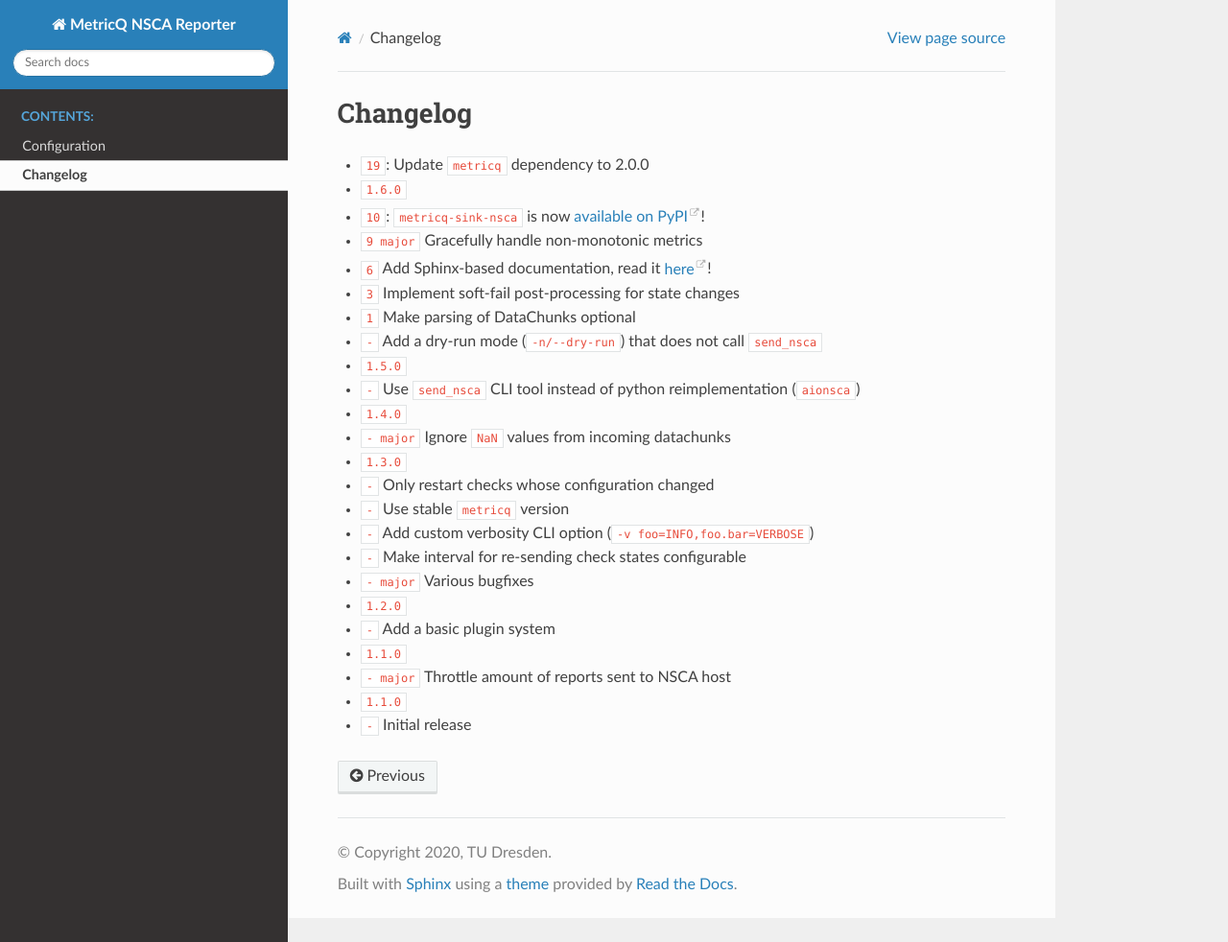
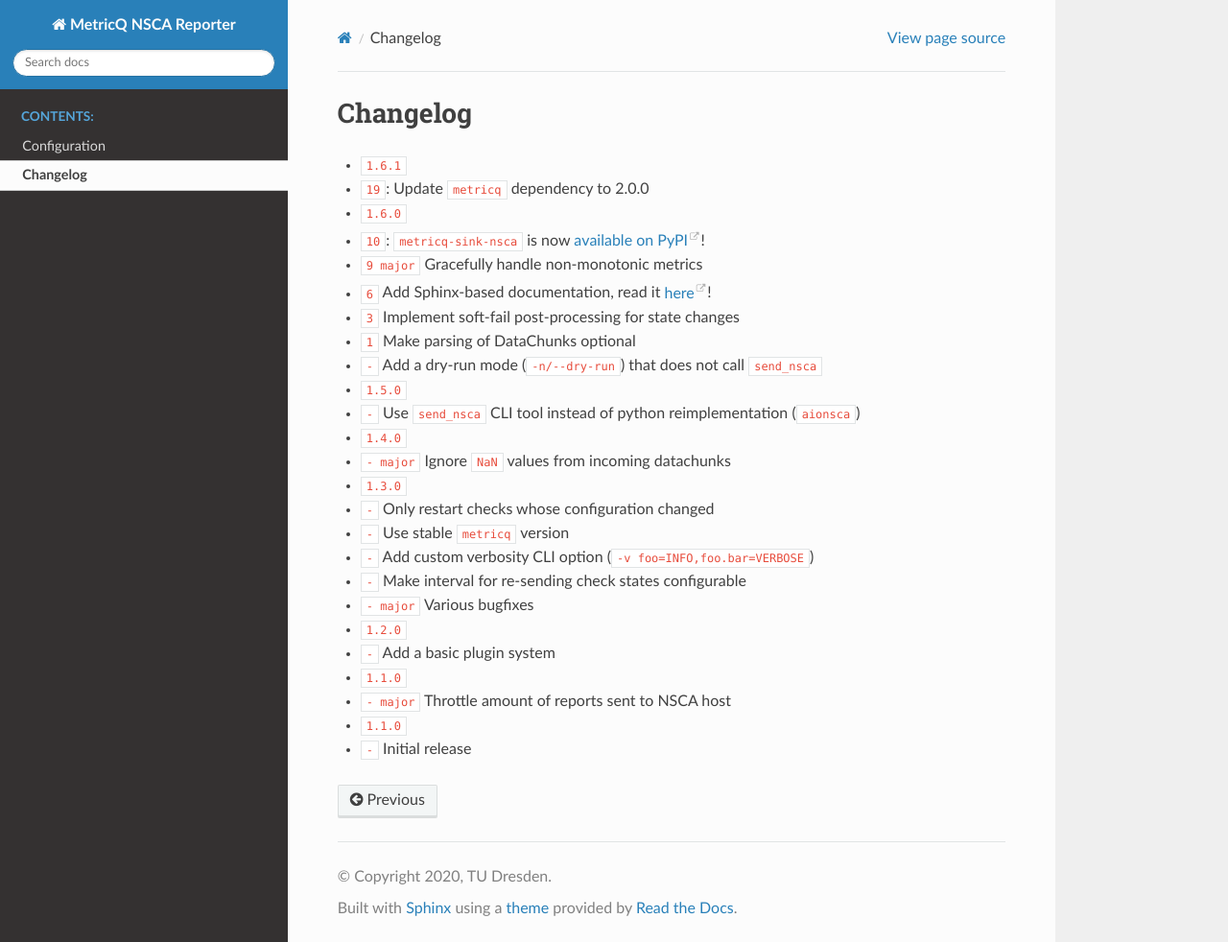
Before and after one commit to metricq/metricq-sink-nsca, a Sphinx documentation site: the page built from docs/changelog.rst, in a window 1280 px wide and 982 px high. Shown: the whole window at 96% size. Built offline with Sphinx 7.4.7 and the Read the Docs theme 2.0.0, drawn with Linux system fonts in a browser that asks for light colours; cross-references to code outside the pages are shown as plain code.

Commit message:
release: Version 1.6.1

```diff
--- a/docs/changelog.rst
+++ b/docs/changelog.rst
@@ -1,6 +1,7 @@
 Changelog
 =========
 
+* :release:`1.6.1 <2021-03-23>`
 * :support:`19`: Update :code:`metricq` dependency to 2.0.0
 
 * :release:`1.6.0 <2020-12-04>`
```
